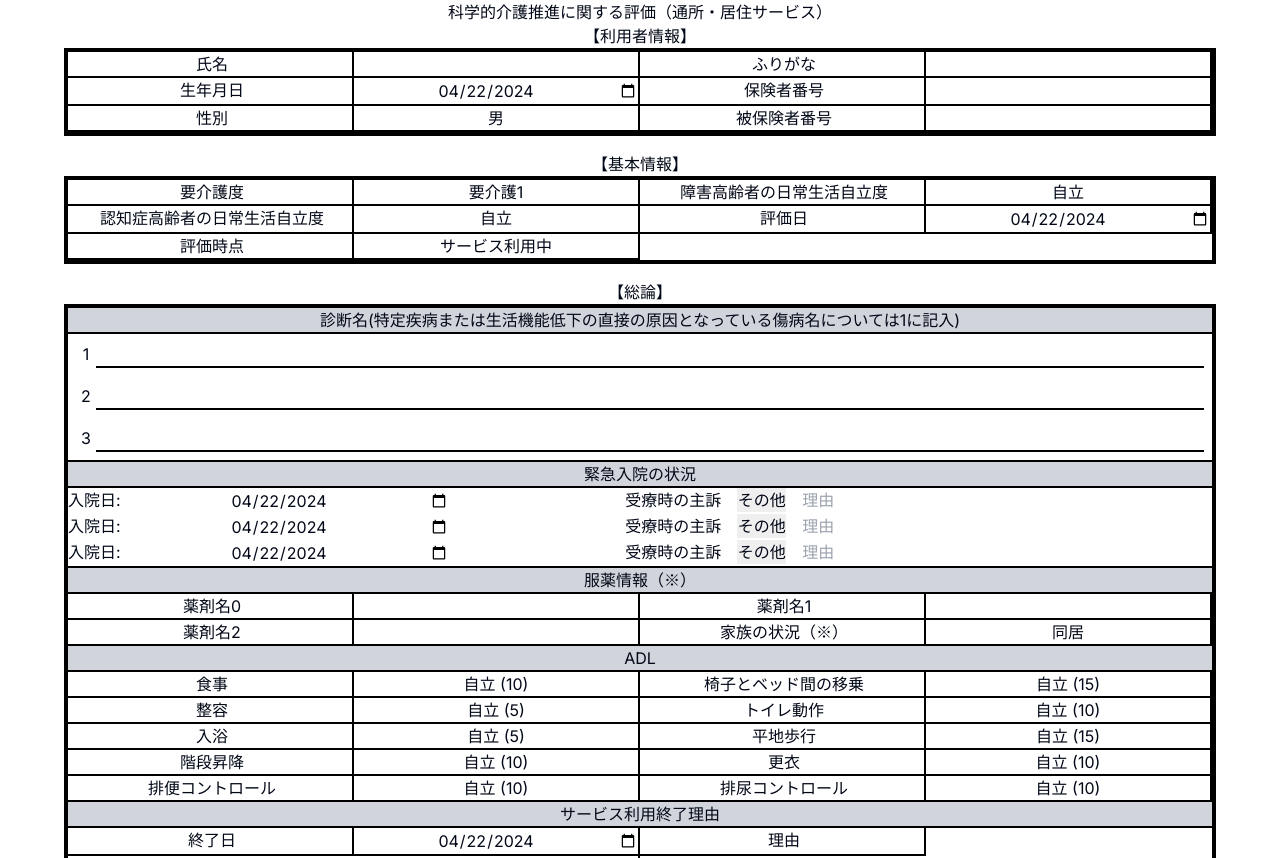
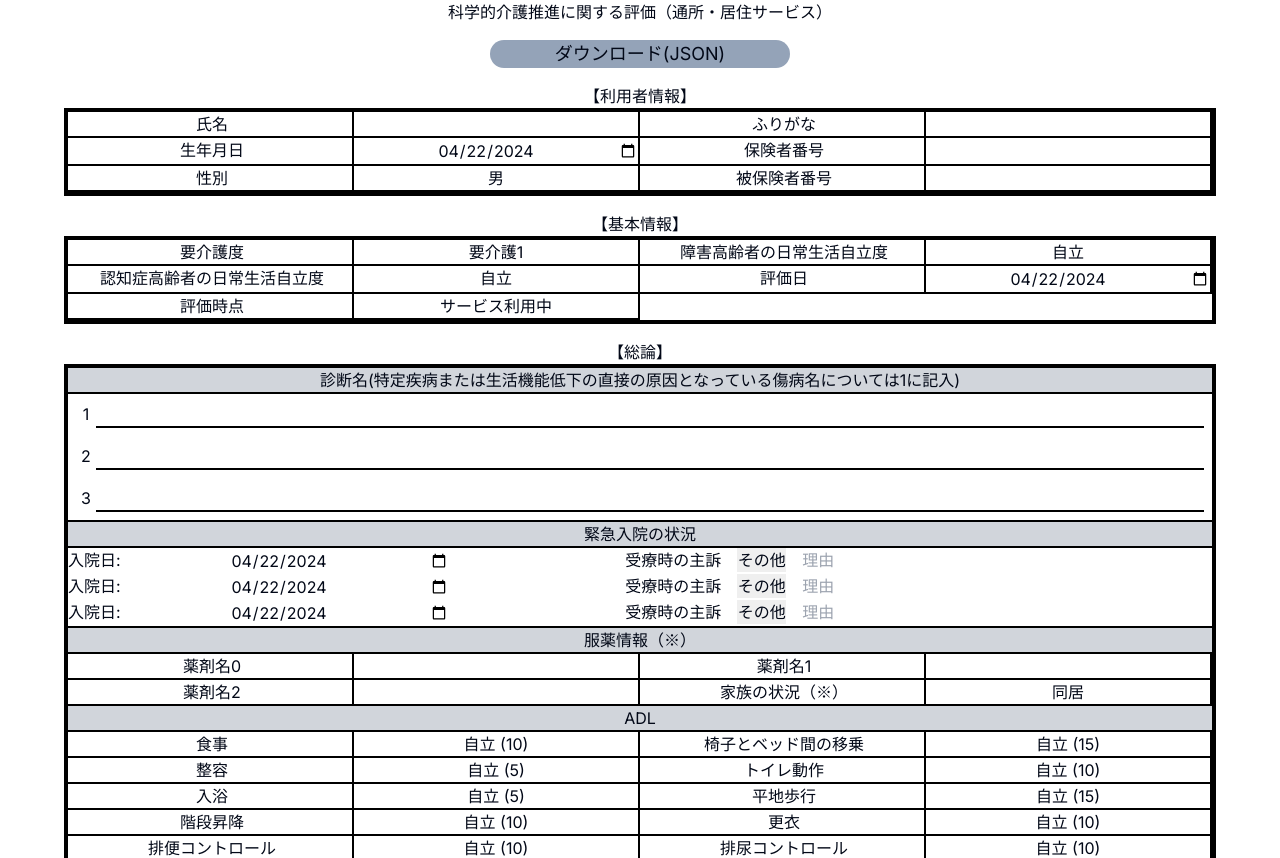
Before and after one commit to brainvader/life-2024, a Next.js app: page / in a window 1280 px wide. Shown: the top 858 px of the page. Built offline with nearby package versions, Linux system fonts and the light colour scheme.

Commit message:
feat: Add download function

```diff
--- a/app/page.tsx
+++ b/app/page.tsx
@@ -7,7 +7,7 @@ import VitalityIndex from '@/components/vitality-index';
 import General from '@/components/general';
 import DementiaInfo from '@/components/dementia-info';
 import FileDropZone from '@/components/ui/file-drop-zone';
-import { DragEvent, useContext, useRef, useState } from 'react';
+import { DragEvent, KeyboardEvent, MouseEvent, useContext, useRef, useState } from 'react';
 import { readLines } from '@/lib/utils';
 import { UserContext } from '@/lib/state/user-provider';
 import { LIFEOriginalKeys, LIFEOriginalFormat } from '@/lib/life-original';
@@ -109,6 +109,20 @@ export default function Home() {
     }
   }
 
+  const clickHandler = (event: MouseEvent<HTMLButtonElement>) => {
+    console.log("donwload");
+    const text = `
+    ダウンロードしますか？
+    ${user["名前"]}.json
+    ${JSON.stringify(user, null, 2)}
+    `
+    if (window) {
+      if (window.confirm(text) == true) {
+        downloadJSON(`${user["名前"]}.json`)
+      }
+    }
+  }
+
   const downloadJSON = (filename: string): void => {
     const link = anchorRef.current
     if (!link) return
@@ -128,8 +142,17 @@ export default function Home() {
         onDragEnter={dragHandler}
         onDragLeave={dragHandler}
         onDragOver={dragHandler}
-        onDrop={dropHandler}>
+        onDrop={dropHandler}
+      >
         <h1>科学的介護推進に関する評価（通所・居住サービス）</h1>
+        <div className="w-full flex justify-center">
+          <button
+            className="block w-[300px] text-lg bg-slate-400 rounded-full my-4"
+            onClick={(event) => { clickHandler(event) }}>
+            ダウンロード(JSON)
+          </button>
+        </div>
+
 
         {/* <section className="box-border mb-4">
           <h2>【坂道】</h2>
```
